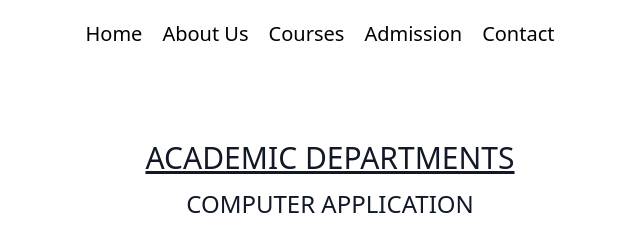
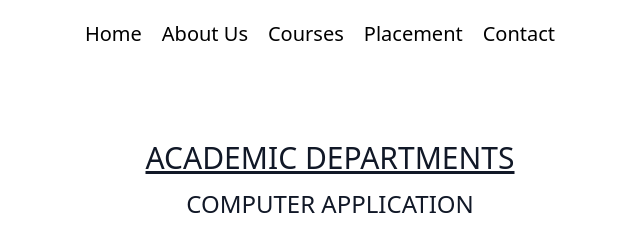
Before and after one commit to HarshalDaundkar1513/mitacsc, a plain HTML site: page couses.html in a window 1280 px wide. Shown: the top 240 px of the page, 310-950 px from the left. Drawn offline with nearby package versions, Linux system fonts and the light colour scheme.

Commit message:
Update couses.html

```diff
--- a/couses.html
+++ b/couses.html
@@ -19,7 +19,7 @@
                     <a href="index.html" class="text-xl mr-5 hover:text-blue-900 hover:underline">Home</a>
                     <a href="about.html" class="text-xl mr-5 hover:text-blue-900 hover:underline">About Us</a>
                     <a href="couses.html" class="text-xl mr-5 hover:text-blue-900 hover:underline">Courses</a>
-                    <a href="placement.html" class="text-xl mr-5 hover:text-blue-900 hover:underline">Admission</a>
+                    <a href="placement.html" class="text-xl mr-5 hover:text-blue-900 hover:underline">Placement</a>
                     <a href="contact.html" class="text-xl mr-5 hover:text-blue-900 hover:underline ">Contact</a>
                 </nav>
             </div>
```
